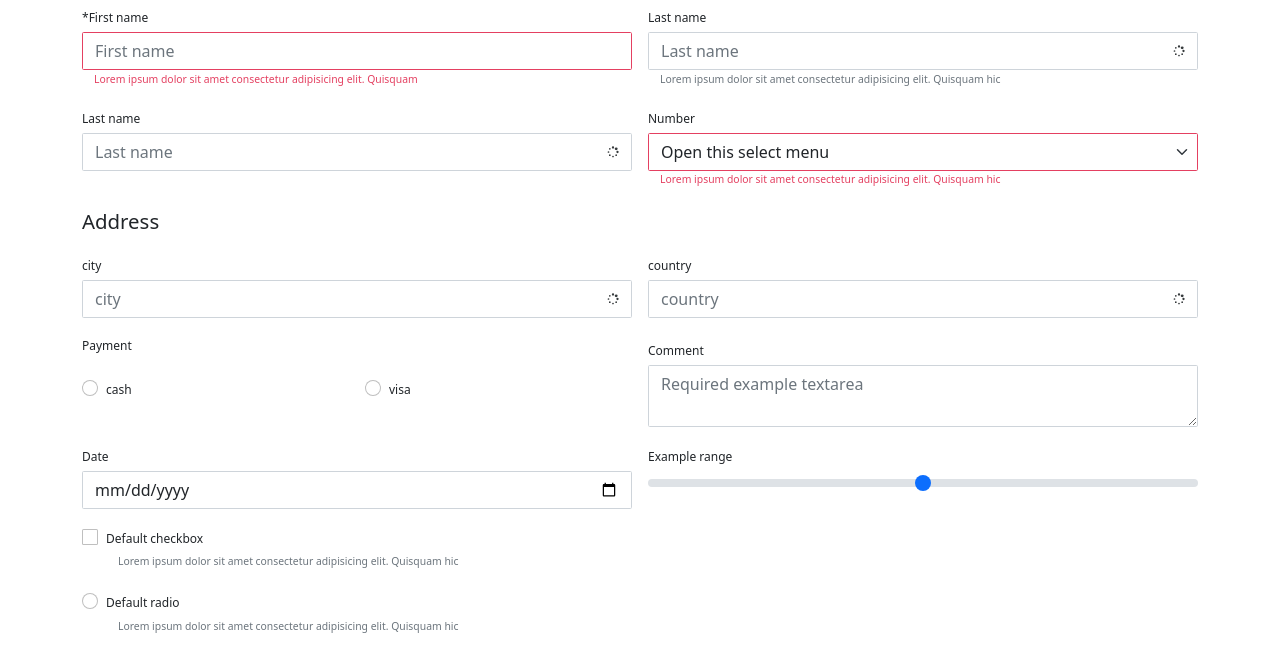
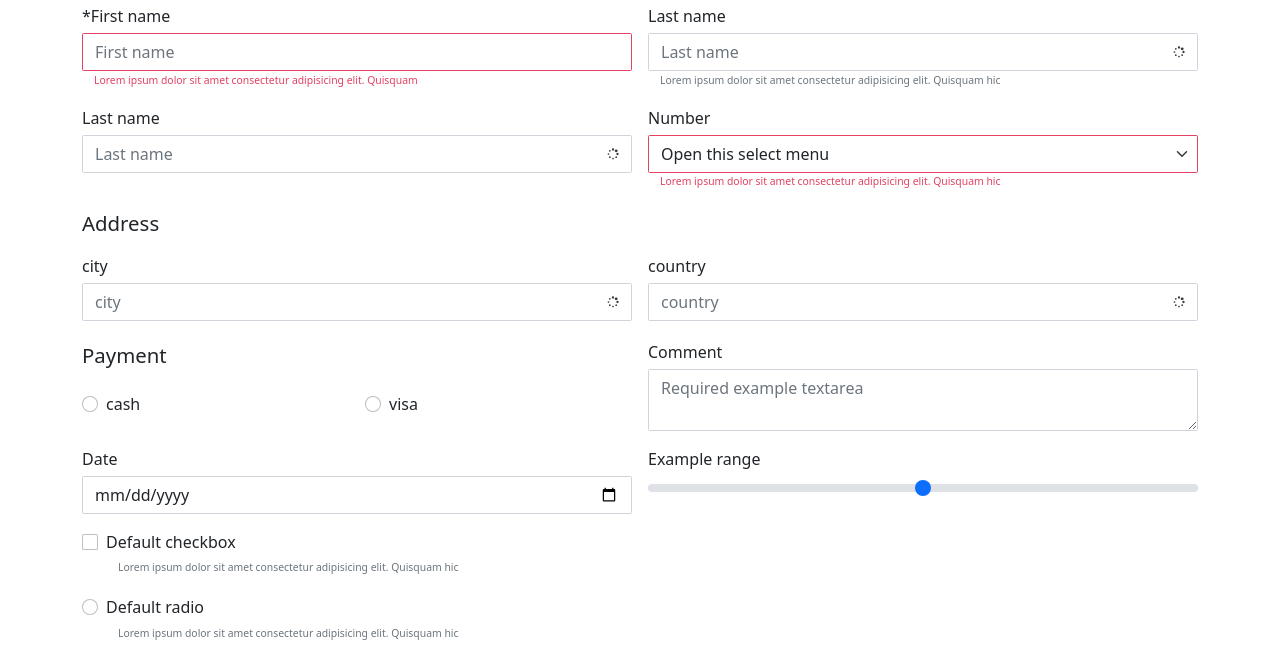
Before and after one commit to tariq-abdulghani/dynamic-form-ui, a plain HTML site: page index.html in a window 1280 px wide. Shown: the part 123-774 px from the top of the page. Drawn offline with nearby package versions, Linux system fonts and the light colour scheme.

Commit message:
label size enhanced

```diff
--- a/assets/style.css
+++ b/assets/style.css
@@ -27,7 +27,7 @@
 
 /*label*/
 .d-form .d-form-label {
-  font-size: 0.75em;
+  /* font-size: 0.75em; */
   margin-bottom: 0.3rem;
 }
 
```
